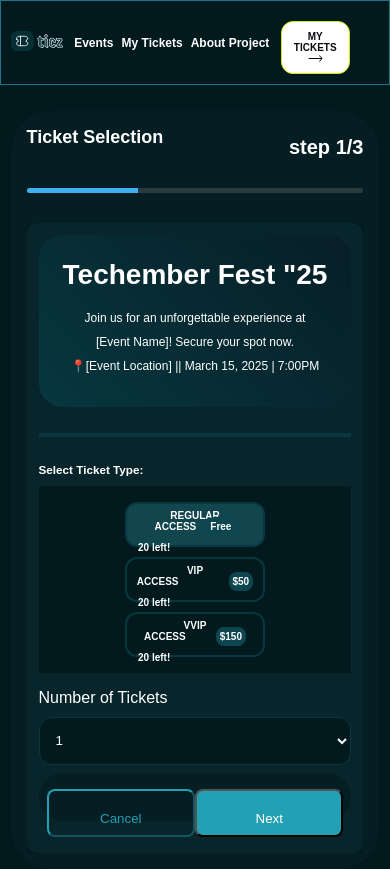
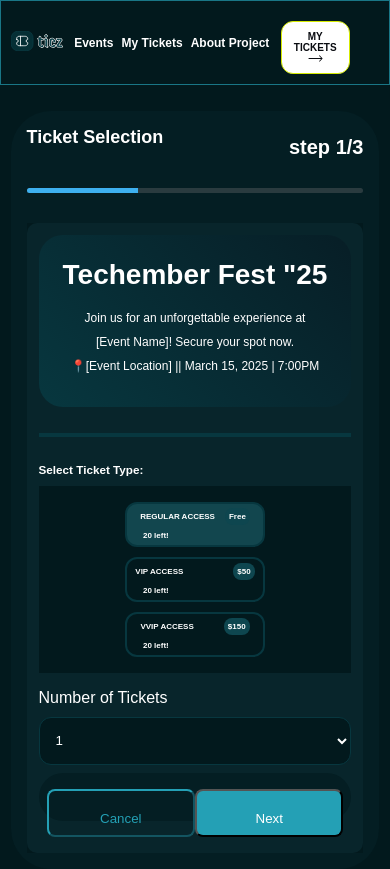
Before and after one commit to PAMMY100/ticket-generator, a React (Vite) app: page / in a window 390 px wide. Built offline with nearby package versions, Linux system fonts and the light colour scheme; a web font is replaced by a local one.

Commit message:
quick changes

```diff
--- a/src/components/selection/TicketSelection.css
+++ b/src/components/selection/TicketSelection.css
@@ -199,6 +199,10 @@ select:focus {
         padding: 8px;
     }
 
+    .ticket span {
+        font-size: 8px;
+    }
+
     .ticket-price {
         width: 70px;
         height: 30px;
@@ -261,10 +265,10 @@ select:focus {
         font-size: 10px;
     }
 
-    .ticket-left {
+    /* .ticket-left {
         margin-left: 5px;
         font-size: 10px;
-    }
+    } */
 
     .decision-container button {
         padding: 0px 2px;
```
